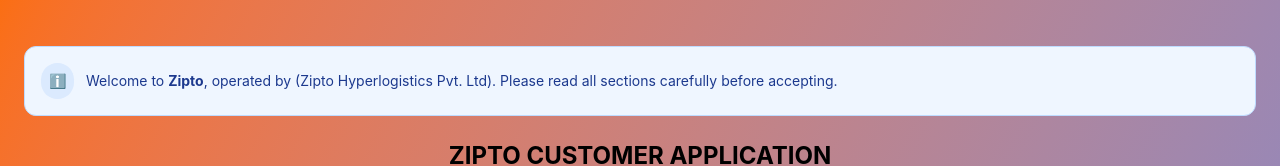
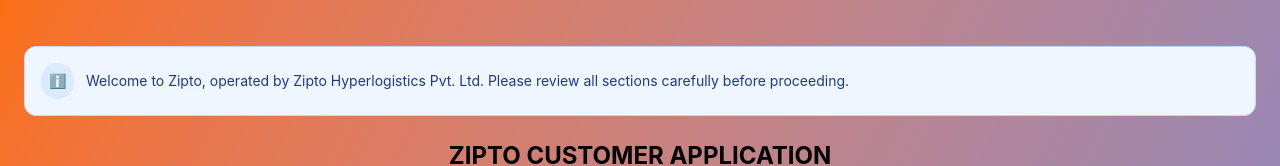
Before and after one commit to ridezipto-app/Zipto-Website, a React (Vite) app in the folder Frontend/: page /terms-of-service in a window 1280 px wide. Shown: the part 346-512 px from the top of the page. Built offline with nearby package versions, Linux system fonts and the light colour scheme.

Commit message:
Update TermsConditions.jsx

```diff
--- a/Frontend/src/pages/TermsConditions.jsx
+++ b/Frontend/src/pages/TermsConditions.jsx
@@ -105,8 +105,7 @@
 
   {/* Text */}
   <p className="leading-relaxed">
-    Welcome to <strong>Zipto</strong>, operated by (Zipto Hyperlogistics Pvt. Ltd).
-    Please read all sections carefully before accepting.
+    Welcome to Zipto, operated by Zipto Hyperlogistics Pvt. Ltd. Please review all sections carefully before proceeding.
   </p>
 
 </div>
```
